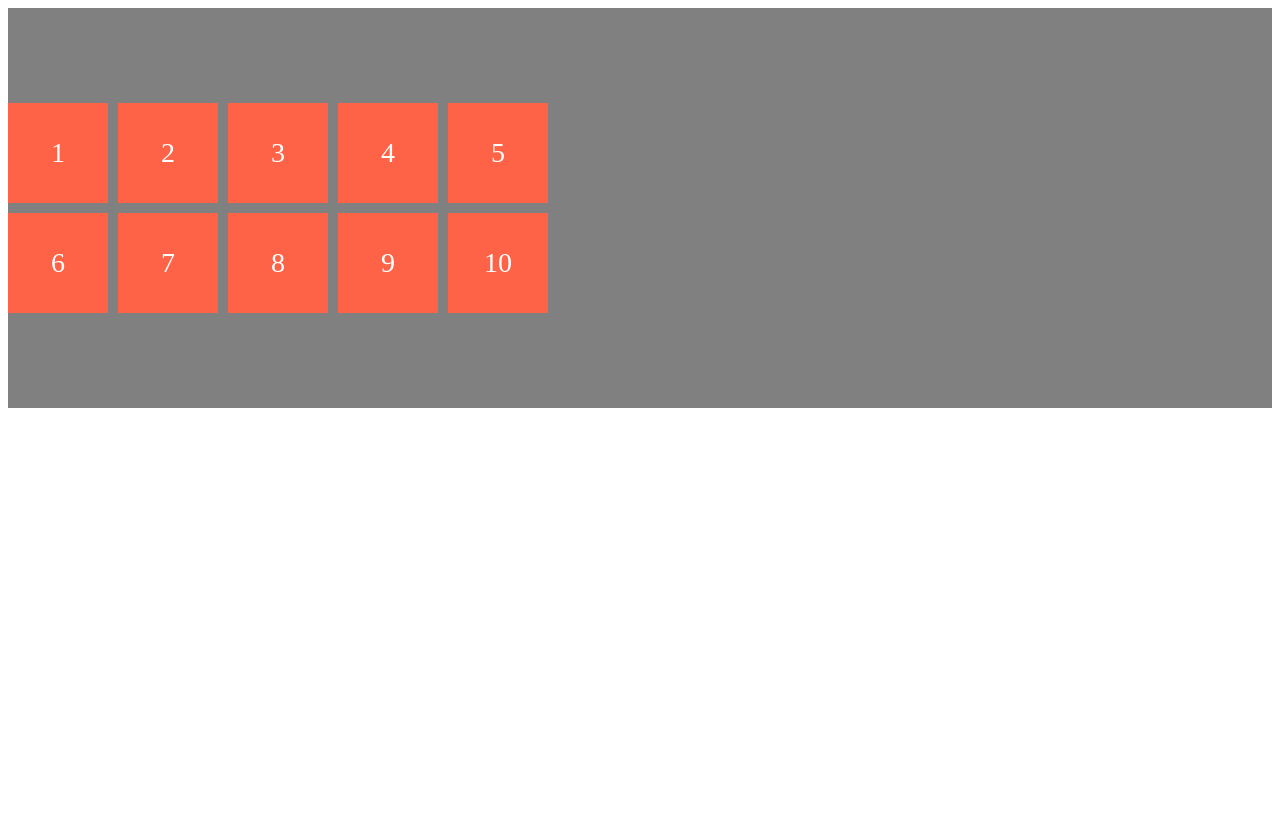
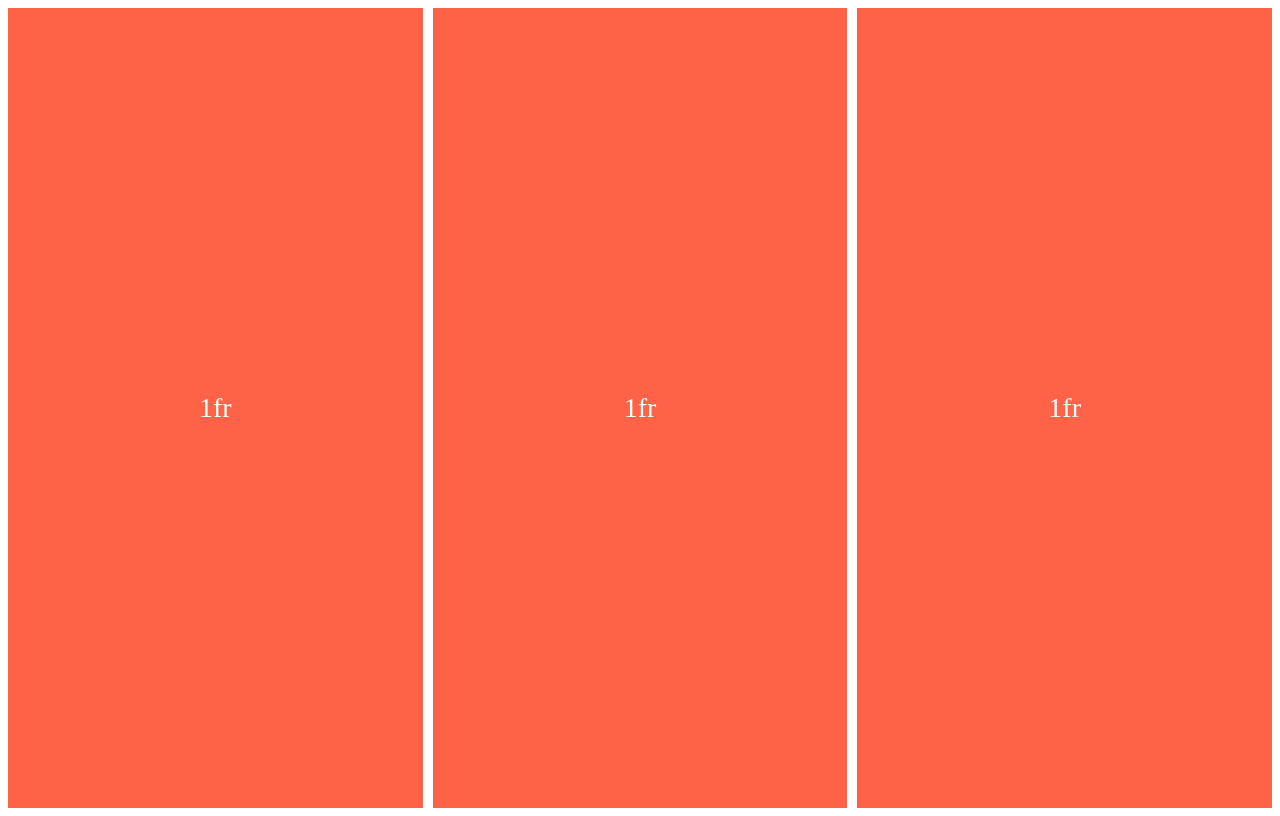
Before and after one commit to markchck/cssStudy, a plain HTML site: page index.html in a window 1280 px wide. Drawn offline with Linux system fonts and the light colour scheme.

Commit message:
max-content, min-content, minmax()

```diff
--- a/index.html
+++ b/index.html
@@ -8,17 +8,9 @@
   </head>
   <body>
     <div class="father">
-      <div class="child">1</div>
-      <div class="child">2</div>
-      <div class="child">3</div>
-      <div class="child">4</div>
-
-      <div class="child">5</div>
-      <div class="child">6</div>
-      <div class="child">7</div>
-      <div class="child">8</div>
-      <div class="child">9</div>
-      <div class="child">10</div>
+      <div class="child">1fr</div>
+      <div class="child">1fr</div>
+      <div class="child">1fr</div>
     </div>
   </body>
 </html>
--- a/style.css
+++ b/style.css
@@ -1,15 +1,11 @@
-.father{
+.father {
   display: grid;
-  min-height: 50vh;
-  gap:10px;
-  grid-template-columns: repeat(5, 100px);
-  grid-template-rows: repeat(2, 100px);
-  background-color: gray;
-  align-content: center;
-  /* justify-content: center; */
+  gap: 10px;
+  height: 100vh;
+  grid-template-columns: 1fr minmax(250px, 1fr) 1fr;
 }
 
-.child{
+.child {
   background-color: tomato;
   color: white;
   font-size: 28px;
```
